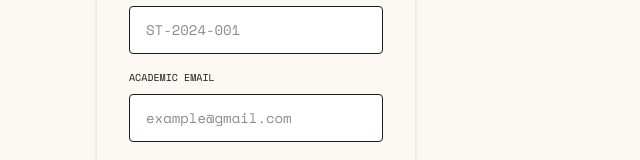
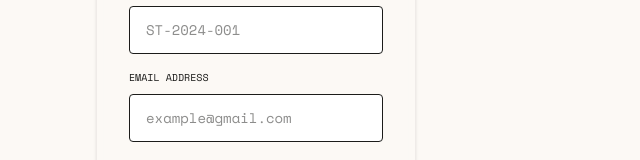
Before and after one commit to ishikaduhan/projectunisphere, a React (Vite) app in the folder client/: page /register in a window 1280 px wide. Shown: the part 343-503 px from the top of the page, without its empty margins (0-640 px from the left). Built offline with nearby package versions, Linux system fonts and the light colour scheme; no server answers.

Commit message:
Allow registration and login with any valid email

```diff
--- a/client/src/pages/RegisterPage.tsx
+++ b/client/src/pages/RegisterPage.tsx
@@ -109,7 +109,7 @@ const RegisterPage = () => {
               </div>
 
               <div>
-                <label className="block font-label-md text-on-surface-variant mb-2 uppercase text-[10px]">Academic Email</label>
+                <label className="block font-label-md text-on-surface-variant mb-2 uppercase text-[10px]">Email Address</label>
                 <input
                   className="w-full px-4 py-3 bg-white border border-outline/20 rounded focus:ring-1 focus:ring-tertiary/20 focus:border-tertiary outline-none font-body-md"
                   placeholder="example@gmail.com"
```
